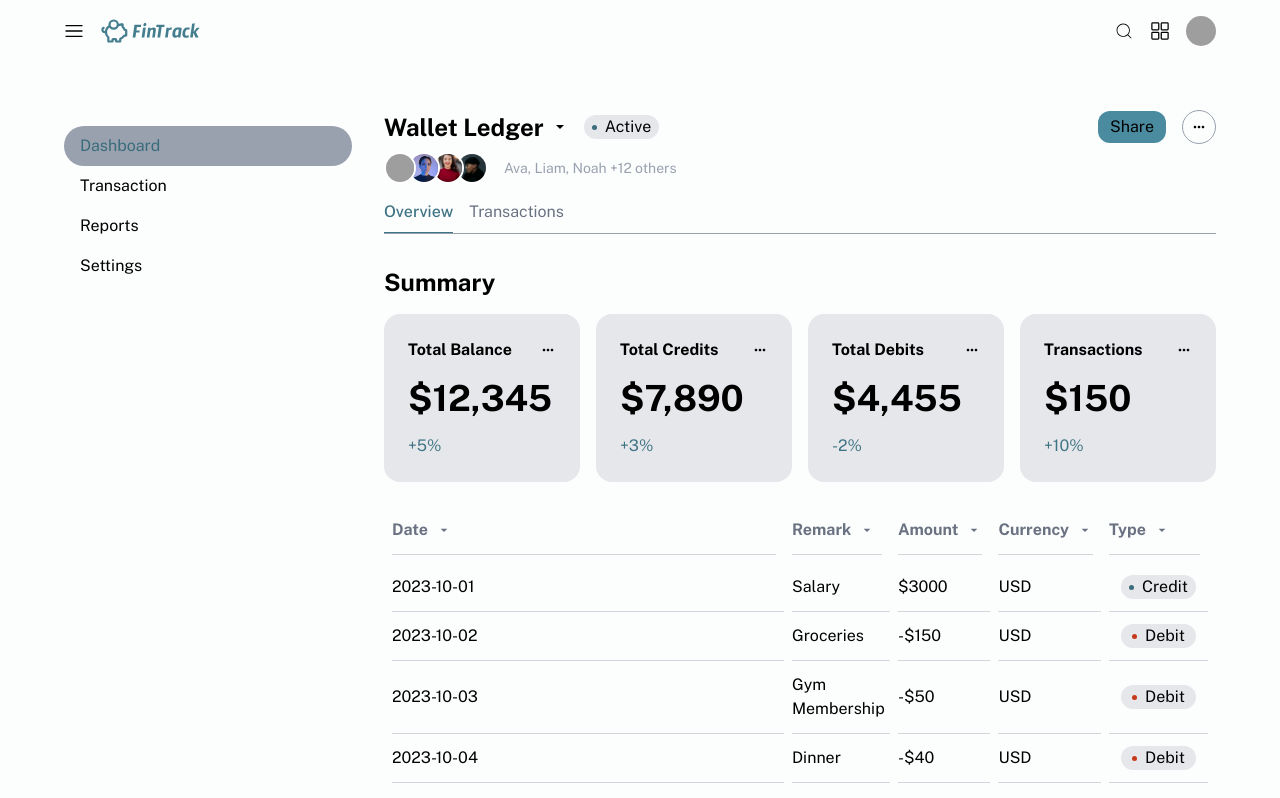
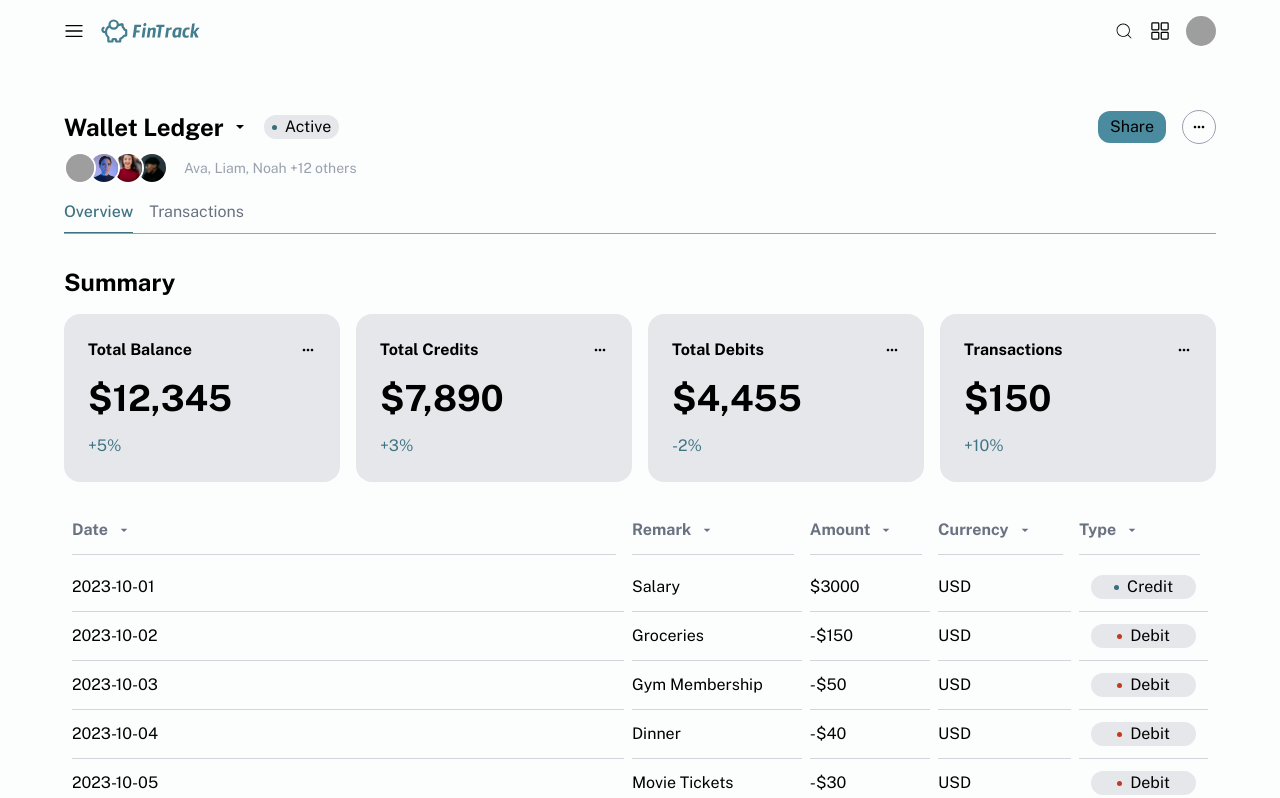
Before and after one commit to daxvinci/fintrack, a Next.js app: page / in a window 1280 px wide. Shown: the top 798 px of the page. Built offline with nearby package versions, Linux system fonts and the light colour scheme; grey boxes are pictures that could not be loaded.

Commit message:
sidebar default fix

```diff
--- a/src/app/ThemeContextProvider.tsx
+++ b/src/app/ThemeContextProvider.tsx
@@ -10,7 +10,7 @@ type ThemeContextProps = {
 
 
 export const ThemeContextProvider = ({children}:ThemeContextProps) => {
-    const [navActive, setNavActive] = useState<boolean>(true);
+    const [navActive, setNavActive] = useState<boolean>(false);
     const [searchActive, setSearchActive] = useState<boolean>(false);
     const [searchValue, setSearchValue] = useState<string>('')
     const [active, setActive] = useState("dashboard");
```
